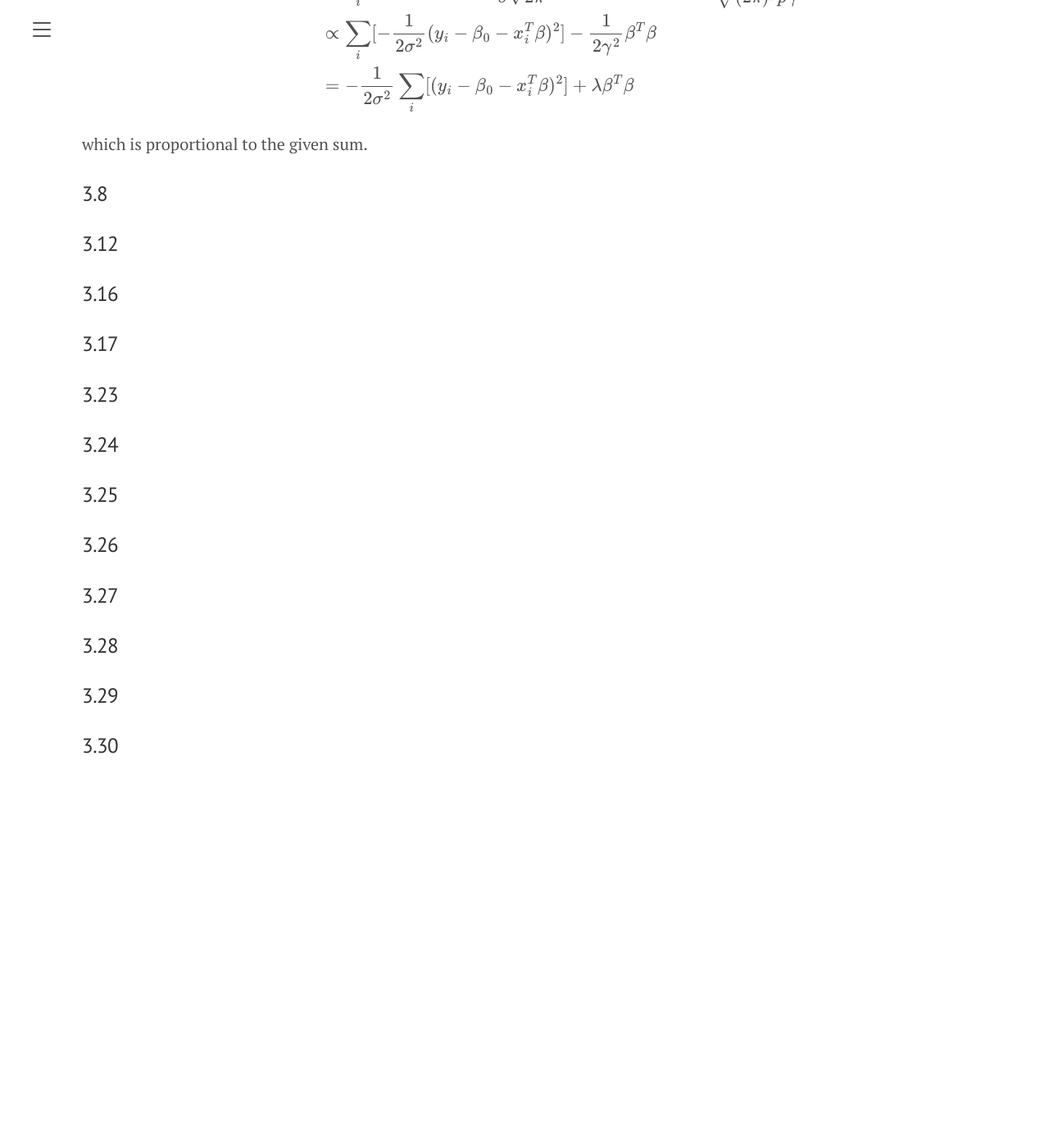
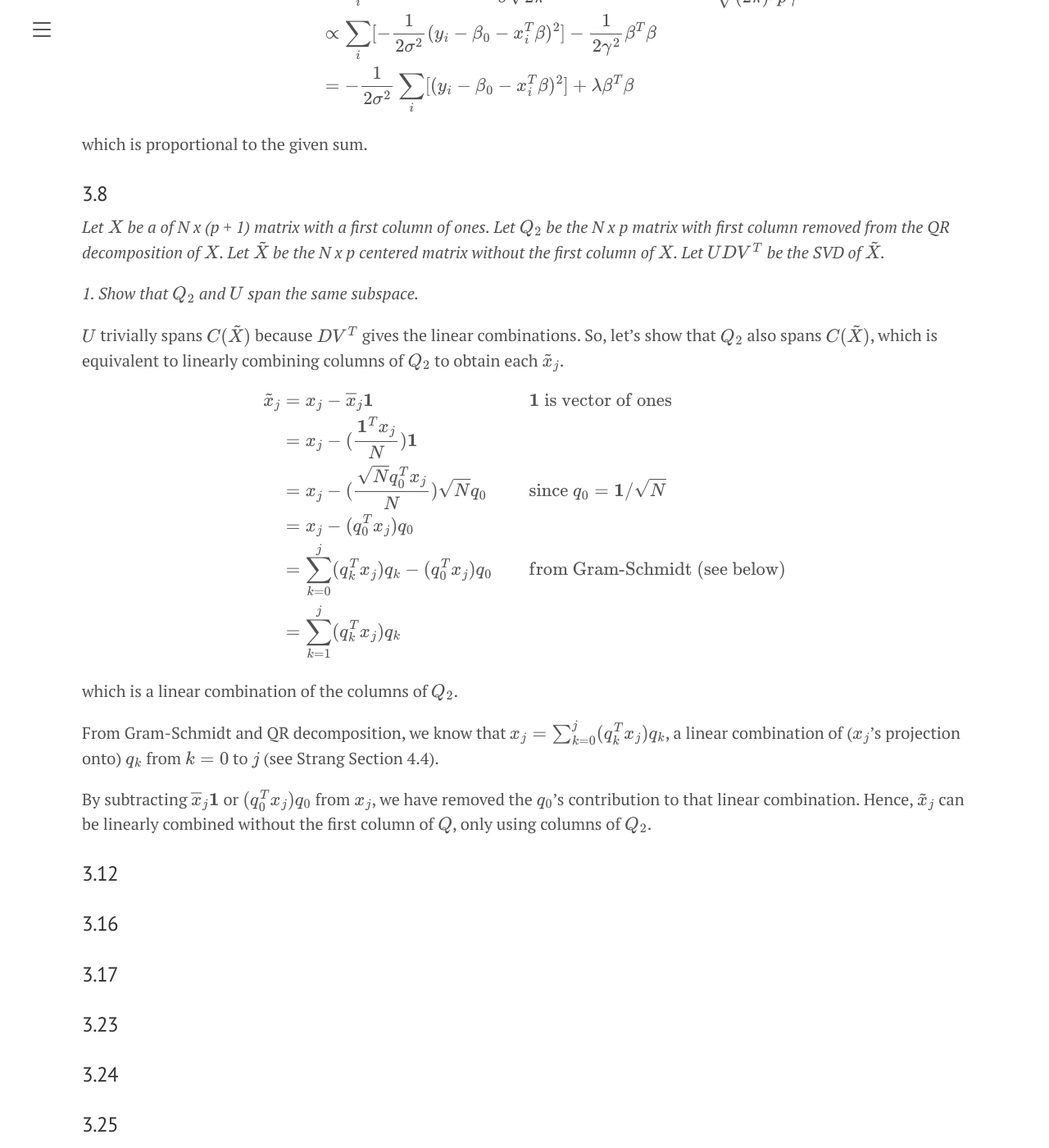
Before and after one commit to briansmlee/briansmlee.github.io, a Jekyll site: the page built from docs/_esl_posts/03_04_Exercises.md, in a window 1280 px wide and 1400 px high, scrolled down 2787 px. Shown: the whole window at 82% size. Built offline with Jekyll 4.4.1, drawn with Linux system fonts in a browser that asks for light colours; formulas are drawn with MathJax 3; before the commit the page ends 3793 px from its top, so only the background shows below that.

Commit message:
ESL Ex 3.8 Part 1

```diff
--- a/docs/_esl_posts/03_04_Exercises.md
+++ b/docs/_esl_posts/03_04_Exercises.md
@@ -93,6 +93,28 @@ which is proportional to the given sum.
 
 ### 3.8
 
+*Let $X$ be a of N x (p + 1) matrix with a first column of ones. Let $Q_2$ be the N x p matrix with first column removed from the QR decomposition of $X$. Let $\tilde{X}$ be the N x p centered matrix without the first column of $X$. Let $UDV^T$ be the SVD of $\tilde{X}$.*
+
+*1. Show that $Q_2$ and $U$ span the same subspace.*
+
+$U$ trivially spans $C(\tilde{X})$ because $DV^T$ gives the linear combinations. So, let's show that $Q_2$ also spans $C(\tilde{X})$, which is equivalent to linearly combining columns of $Q_2$ to obtain each $\tilde{x}\_j$.
+
+$$ \begin{align*}
+\tilde{x}_j
+&= x_j - \overline{x}_j \mathbf{1} && \text{$\mathbf{1}$ is vector of ones} \\
+&= x_j - (\frac{\mathbf{1}^T x_j}{N}) \mathbf{1}\\
+&= x_j - (\frac{\sqrt{N} q_0^T x_j}{N}) \sqrt{N} q_0 && \text{since $q_0 = \mathbf{1} / \sqrt{N} $}\\
+&= x_j - (q_0^T x_j) q_0\\
+&= \sum_{k = 0}^{j} (q_k^T x_j) q_k - (q_0^T x_j) q_0 && \text{from Gram-Schmidt (see below)}\\
+&= \sum_{k = 1}^{j} (q_k^T x_j) q_k
+\end{align*} $$
+
+which is a linear combination of the columns of $Q_2$.
+
+From Gram-Schmidt and QR decomposition, we know that $x_j = \sum_{k = 0}^{j} (q_k^T x_j) q_k$, a linear combination of ($x_j$'s projection onto) $q_k$ from $k=0$ to $j$ (see Strang Section 4.4).
+
+By subtracting $\overline{x}\_j \mathbf{1}$ or $(q_0^T x_j) q_0$ from $x_j$, we have removed the $q_0$'s contribution to that linear combination. Hence, $\tilde{x}\_j$ can be linearly combined without the first column of $Q$, only using columns of $Q_2$.
+
 ### 3.12
 
 ### 3.16
```
